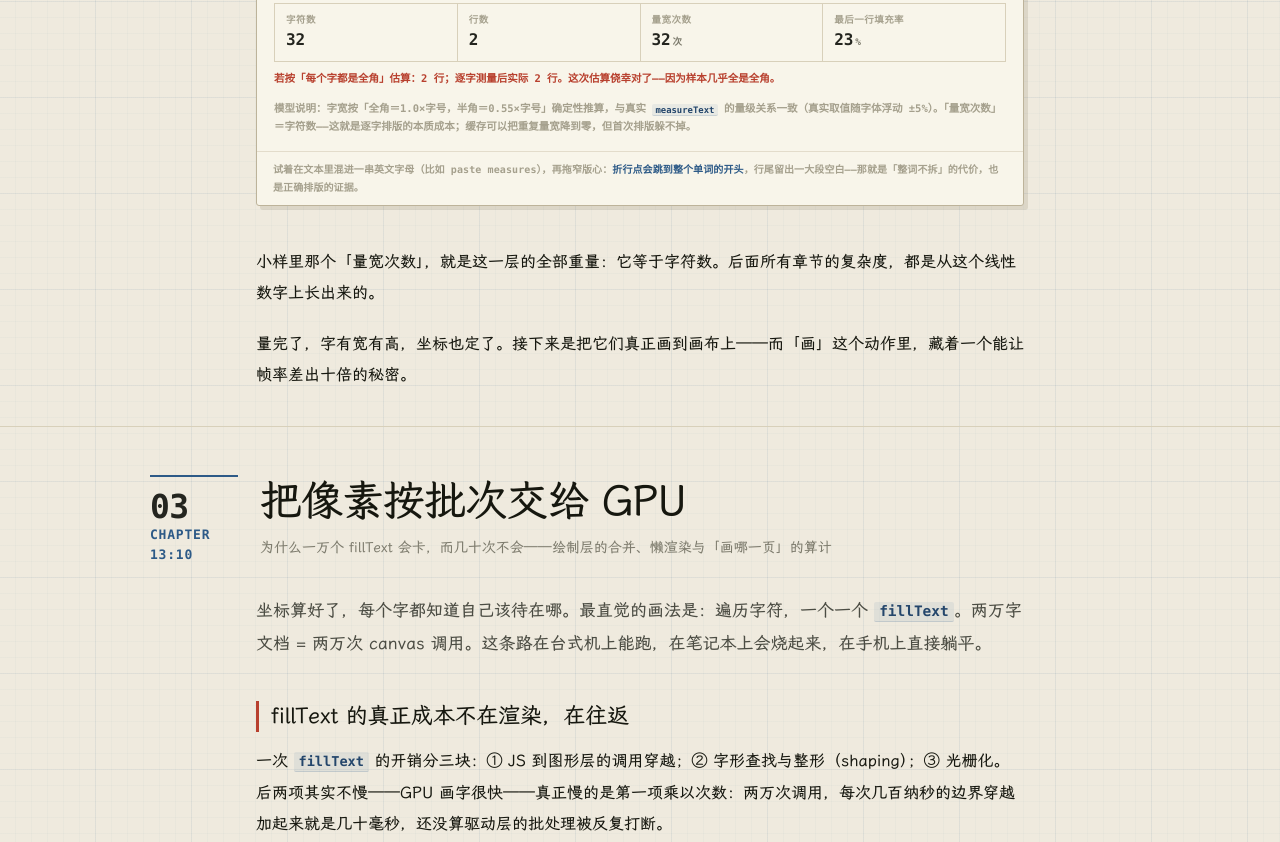
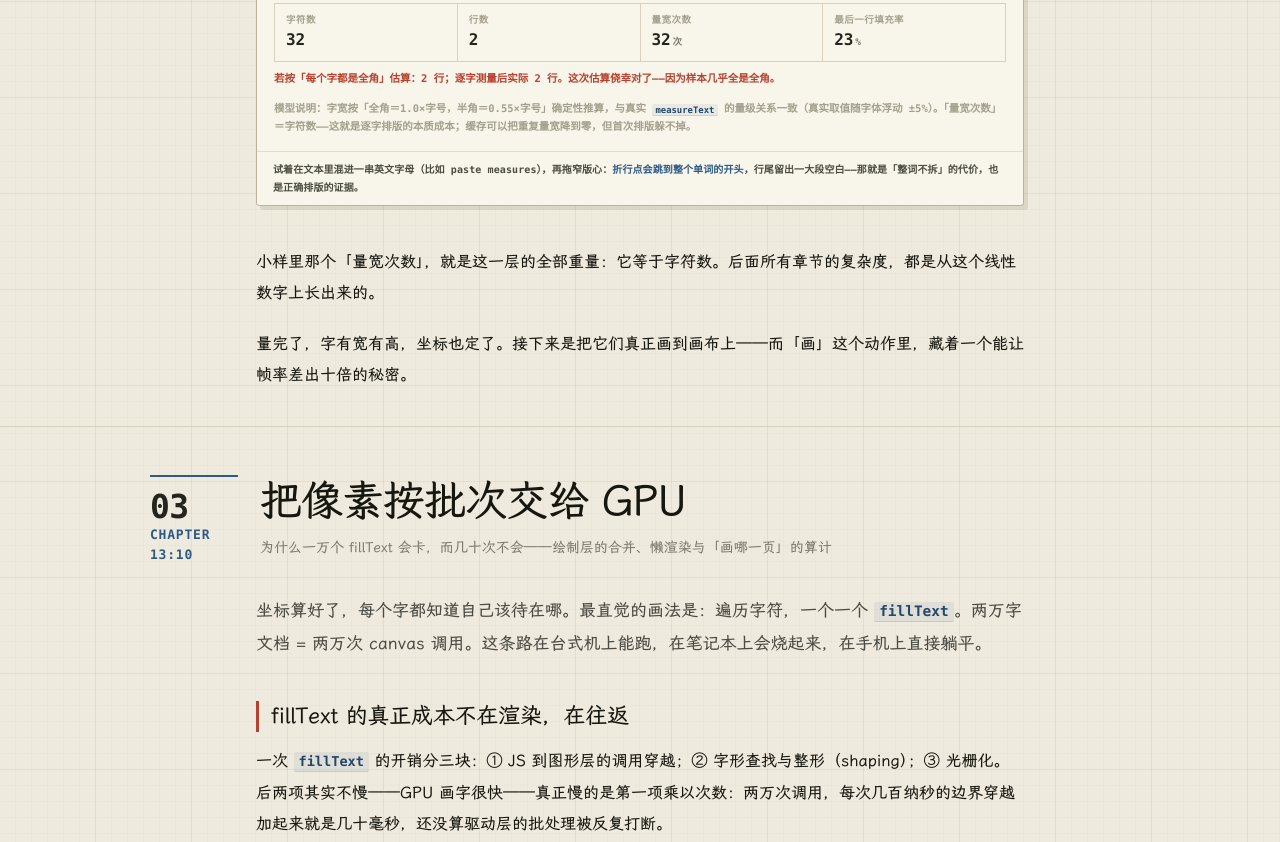
Before and after one commit to StarrySea1412/canvas-editor-anatomy, a plain HTML site: page index.html in a window 1280 px wide. Shown: the part 8446-9288 px from the top of the page. Drawn offline with Linux system fonts and the light colour scheme.

Commit message:
site-audit 2026-11-18: contrast/mobile/favicon fixes + tech-stack infographic

```diff
--- a/index.html
+++ b/index.html
@@ -357,6 +357,7 @@ input[type=text]:focus,select:focus{outline:2px solid var(--red);outline-offset:
 /* fix: guide 的定位祖先必须是 lines 容器 */
 #d1-lines{position:relative}
 
+.demo-foot{color:var(--ink-soft,#4d5c66)}
 </style>
 </head>
 <body>
```
